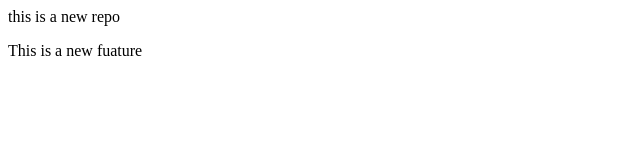
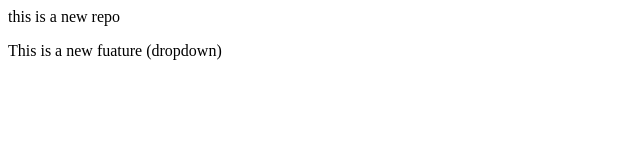
Before and after one commit to myidjayesh/localrepo, a plain HTML site: page index.html in a window 1280 px wide. Shown: the full height of the page, 0-640 px from the left. Drawn offline with Linux system fonts and the light colour scheme.

```diff
--- a/index.html
+++ b/index.html
@@ -1,2 +1,2 @@
 <p>this is a new repo </p>
-<p>This is a new fuature</p>
+<p>This is a new fuature (dropdown)</p>
```
